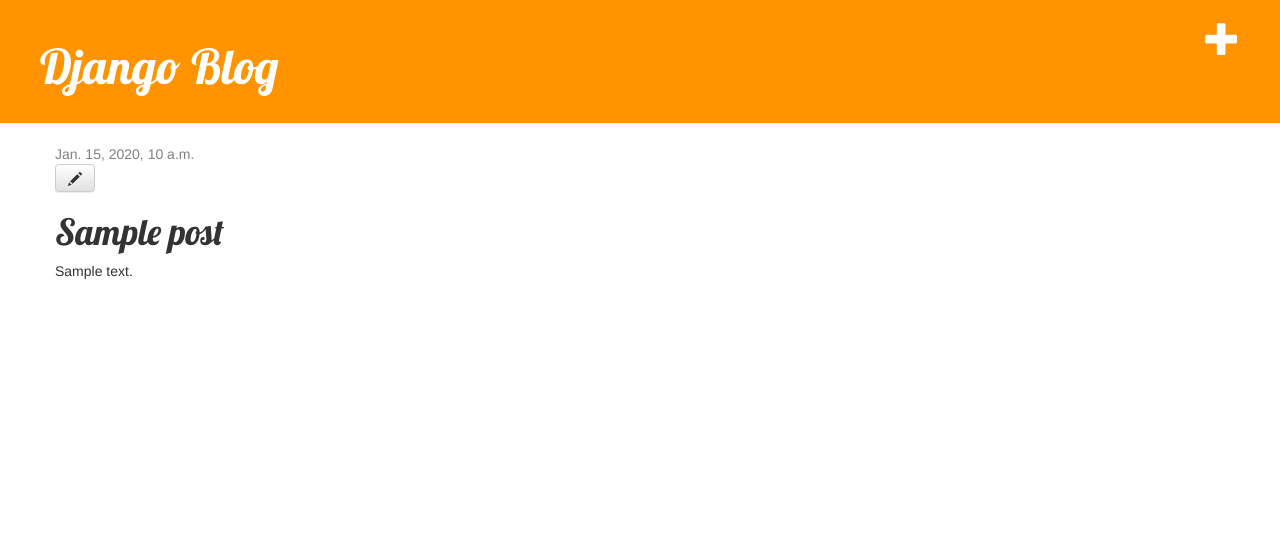
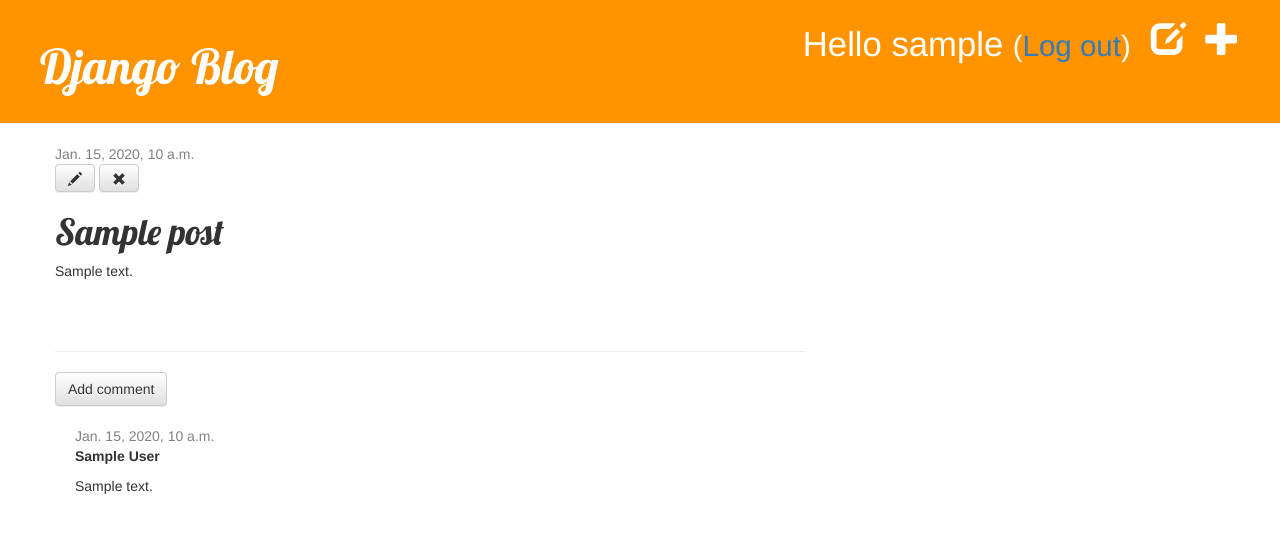
Before and after one commit to edchan/djangoblog, a Django app: page /post/1/ in a window 1280 px wide. Shown: the top 533 px of the page. Run offline with Django 3.2, Linux system fonts and the light colour scheme; a user stored in the database is signed in; tables that the repository leaves empty hold one stand-in row (values such as "Sample post"); some libraries are stand-ins or nearby versions.

Commit message:
Added comment

```diff
--- a/blog/admin.py
+++ b/blog/admin.py
@@ -1,4 +1,5 @@
 from django.contrib import admin
-from .models import Post
+from .models import Post, Comment
 
 admin.site.register(Post)
+admin.site.register(Comment)
--- a/blog/models.py
+++ b/blog/models.py
@@ -15,3 +15,20 @@ class Post(models.Model):
 
     def __str__(self):
         return self.title
+
+    def approved_comments(self):
+        return self.comments.filter(approved_comment=True)
+
+class Comment(models.Model):
+    post = models.ForeignKey( 'blog.Post', related_name='comments')
+    author = models.CharField(max_length=200)
+    text = models.TextField()
+    created_date = models.DateTimeField(default=timezone.now)
+    approved_comment = models.BooleanField(default=False)
+
+    def approve(self):
+        self.approved_comment = True
+        self.save()
+
+    def __str__(self):
+        return self.txt
--- a/blog/static/css/blog.css
+++ b/blog/static/css/blog.css
@@ -44,3 +44,7 @@ h1, h2, h3, h4 {
 .post h1 a, .post h1 a:visited {
     color: #000000;
 }
+
+.comment {
+    margin: 20px 0px 20px 20px;
+}
--- a/blog/templates/blog/base.html
+++ b/blog/templates/blog/base.html
@@ -9,7 +9,13 @@
     </head>
     <body>
         <div class="page-header">
-            <a href="{% url 'post_new' %}" class="top-menu"><span class="glyphicon glyphicon-plus"></span></a>
+            {% if user.is_authenticated %}
+                <a href="{% url 'post_new' %}" class="top-menu"><span class="glyphicon glyphicon-plus"></span></a>
+                <a href="{% url 'post_draft_list' %}" class="top-menu"><span class="glyphicon glyphicon-edit"></span></a>
+                <p class="top-menu">Hello {{ user.username }} <small>(<a href="{% url 'logout' %}">Log out</a>)</small></p>
+            {% else %}
+                <a href="{% url 'login' %}" class="top-menu"><span class="glyphicon glyphicon-lock"></span></a>
+            {% endif %}
             <h1><a href="/">Django Blog</a></h1>
         </div>
         <div class="content container">
--- a/blog/templates/blog/post_detail.html
+++ b/blog/templates/blog/post_detail.html
@@ -2,15 +2,38 @@
 
 {% block content %}
     <div class="post">
-        {% if post.published_date %}
-            <div class="date">
-                {{ post.published_date }}
-            </div>
-        {% endif %}
         {% if user.is_authenticated %}
-             <a class="btn btn-default" href="{% url 'post_edit' pk=post.pk %}"><span class="glyphicon glyphicon-pencil"></span></a>
+            {% if post.published_date %}
+                <div class="date">
+                    {{ post.published_date }}
+                </div>
+            {% else %}
+                <a class="btn btn-default" href="{% url 'post_publish' pk=post.pk %}">Publish</a>
+            {% endif %}
+            <a class="btn btn-default" href="{% url 'post_edit' pk=post.pk %}"><span class="glyphicon glyphicon-pencil"></span></a>
+            <a class="btn btn-default" href="{% url 'post_remove' pk=post.pk %}"><span class="glyphicon glyphicon-remove"></span></a>
         {% endif %}
         <h1>{{ post.title }}</h1>
         <p>{{ post.text|linebreaksbr }}</p>
     </div>
+
+    <hr>
+    <a class="btn btn-default" href="{% url 'add_comment_to_post' pk=post.pk %}">Add comment</a>
+    {% for comment in post.comments.all %}
+        {% if user.is_authenticated or comment.approved_comment %}
+        <div class="comment">
+            <div class="date">
+                {{ comment.created_date }}
+                {% if not comment.approved_comment %}
+                    <a class="btn btn-default" href="{% url 'comment_remove' pk=comment.pk %}"><span class="glyphicon glyphicon-remove"></span></a>
+                    <a class="btn btn-default" href="{% url 'comment_approve' pk=comment.pk %}"><span class="glyphicon glyphicon-ok"></span></a>
+                {% endif %}
+            </div>
+            <strong>{{ comment.author }}</strong>
+            <p>{{ comment.text|linebreaks }}</p>
+        </div>
+        {% endif %}
+    {% empty %}
+        <p>No comments here yet.</p>
+    {% endfor %}
 {% endblock %}
--- a/blog/templates/blog/post_list.html
+++ b/blog/templates/blog/post_list.html
@@ -8,6 +8,7 @@
             </div>
             <h1><a href="{% url 'post_detail' pk=post.pk %}">{{ post.title }}</a></h1>
             <p>{{ post.text|linebreaksbr }}</p>
+            <a href="{% url 'post_detail' pk=post.pk %}">Comments: {{ post.approved_comments.count }}</a>
         </div>
     {% endfor %}
 {% endblock %}
--- a/blog/urls.py
+++ b/blog/urls.py
@@ -6,4 +6,10 @@ urlpatterns = [
     url(r'^post/(?P<pk>\d+)/$', views.post_detail, name='post_detail'),
     url(r'^post/new/$', views.post_new, name='post_new'),
     url(r'^post/(?P<pk>\d+)/edit/$', views.post_edit, name='post_edit'),
+    url(r'^drafts/$', views.post_draft_list, name='post_draft_list'),
+    url(r'^post/(?P<pk>\d+)/publish/$', views.post_publish, name='post_publish'),
+    url(r'^post/(?P<pk>\d+)/remove/$', views.post_remove, name='post_remove'),
+    url(r'^post/(?P<pk>\d+)/comment/$', views.add_comment_to_post, name='add_comment_to_post'),
+    url(r'^comment/(?P<pk>\d+)/approve/$', views.comment_approve, name='comment_approve'),
+    url(r'^comment/(?P<pk>\d+)/remove/$', views.comment_remove, name='comment_remove'),
 ]
--- a/blog/views.py
+++ b/blog/views.py
@@ -1,30 +1,33 @@
 from django.shortcuts import render, get_object_or_404
 from django.utils import timezone
 from django.shortcuts import redirect
-from .models import Post
-from .forms import PostForm
+from django.contrib.auth.decorators import login_required
+from .models import Post, Comment
+from .forms import PostForm, CommentForm
 
 def post_list(request):
-    postd = posts = Post.objects.filter(published_date__lte=timezone.now()).order_by('published_date')
+    posts = Post.objects.filter(published_date__lte=timezone.now()).order_by('published_date')
     return render(request, 'blog/post_list.html', {'posts': posts})
 
 def post_detail(request, pk):
     post = get_object_or_404(Post, pk=pk)
     return render(request, 'blog/post_detail.html', {'post': post})
 
+@login_required
 def post_new(request):
     if request.method == "POST":
         form = PostForm(request.POST)
         if form.is_valid():
             post = form.save(commit=False)
             post.author = request.user
-            post.published_date = timezone.now()
+            #post.published_date = timezone.now()
             post.save()
             return redirect('post_detail', pk=post.pk)
     else:
         form = PostForm()
     return render(request, 'blog/post_edit.html', {'form': form})
 
+@login_required
 def post_edit(request, pk):
     post = get_object_or_404(Post, pk=pk)
     if request.method == "POST":
@@ -32,9 +35,51 @@ def post_edit(request, pk):
         if form.is_valid():
             post = form.save(commit=False)
             post.author = request.user
-            post.published_date = timezone.now()
+            #post.published_date = timezone.now()
             post.save()
             return redirect('post_detail', pk=post.pk)
     else:
         form = PostForm(instance=post)
     return render(request, 'blog/post_edit.html', {'form': form})
+
+@login_required
+def post_draft_list(request):
+    posts = Post.objects.filter(published_date__isnull=True).order_by('created_date')
+    return render(request, 'blog/post_draft_list.html', {'posts': posts})
+
+@login_required
+def post_publish(request, pk):
+    post = get_object_or_404(Post, pk=pk)
+    post.publish()
+    return redirect('post_detail', pk=pk)
+
+@login_required
+def post_remove(request, pk):
+    post = get_object_or_404(Post, pk=pk)
+    post.delete()
+    return redirect('post_list')
+
+def add_comment_to_post(request, pk):
+    post = get_object_or_404(Post, pk=pk)
+    if request.method == "POST":
+        form = CommentForm(request.POST)
+        if form.is_valid():
+            comment = form.save(commit=False)
+            comment.post = post
+            comment.save()
+            return redirect('post_detail', pk=post.pk)
+    else:
+        form = CommentForm()
+    return render(request, 'blog/add_comment_to_post.html', {'form': form})
+
+@login_required
+def comment_approve(request, pk):
+    comment = get_object_or_404(Comment, pk=pk)
+    comment.approve()
+    return redirect('post_detail', pk=comment.post.pk)
+
+@login_required
+def comment_remove(request, pk):
+    comment = get_object_or_404(Comment, pk=pk)
+    comment.delete()
+    return redirect('post_detail', pk=comment.post.pk)
--- a/mysite/settings.py
+++ b/mysite/settings.py
@@ -120,3 +120,5 @@ USE_TZ = True
 
 STATIC_URL = '/static/'
 STATIC_ROOT = os.path.join(BASE_DIR, 'static')
+
+LOGIN_REDIRECT_URL = '/'
--- a/mysite/urls.py
+++ b/mysite/urls.py
@@ -15,8 +15,11 @@ Including another URLconf
 """
 from django.conf.urls import include, url
 from django.contrib import admin
+from django.contrib.auth import views
 
 urlpatterns = [
     url(r'^admin/', admin.site.urls),
     url(r'', include('blog.urls')),
+    url(r'^accounts/login/$', views.login, name='login'),
+    url(r'^accounts/logout/$', views.logout, name='logout', kwargs={'next_page': '/'})
 ]
```
Also changed, not shown: blog/forms.py (+6 -1 lines), blog/templates/blog/add_comment_to_post.html (added, +9 -0 lines), blog/templates/blog/post_draft_list.html (added, +15 -0 lines), blog/templates/registration/login.html (added, +24 -0 lines), blog/migrations/0002_comment.py (added).
